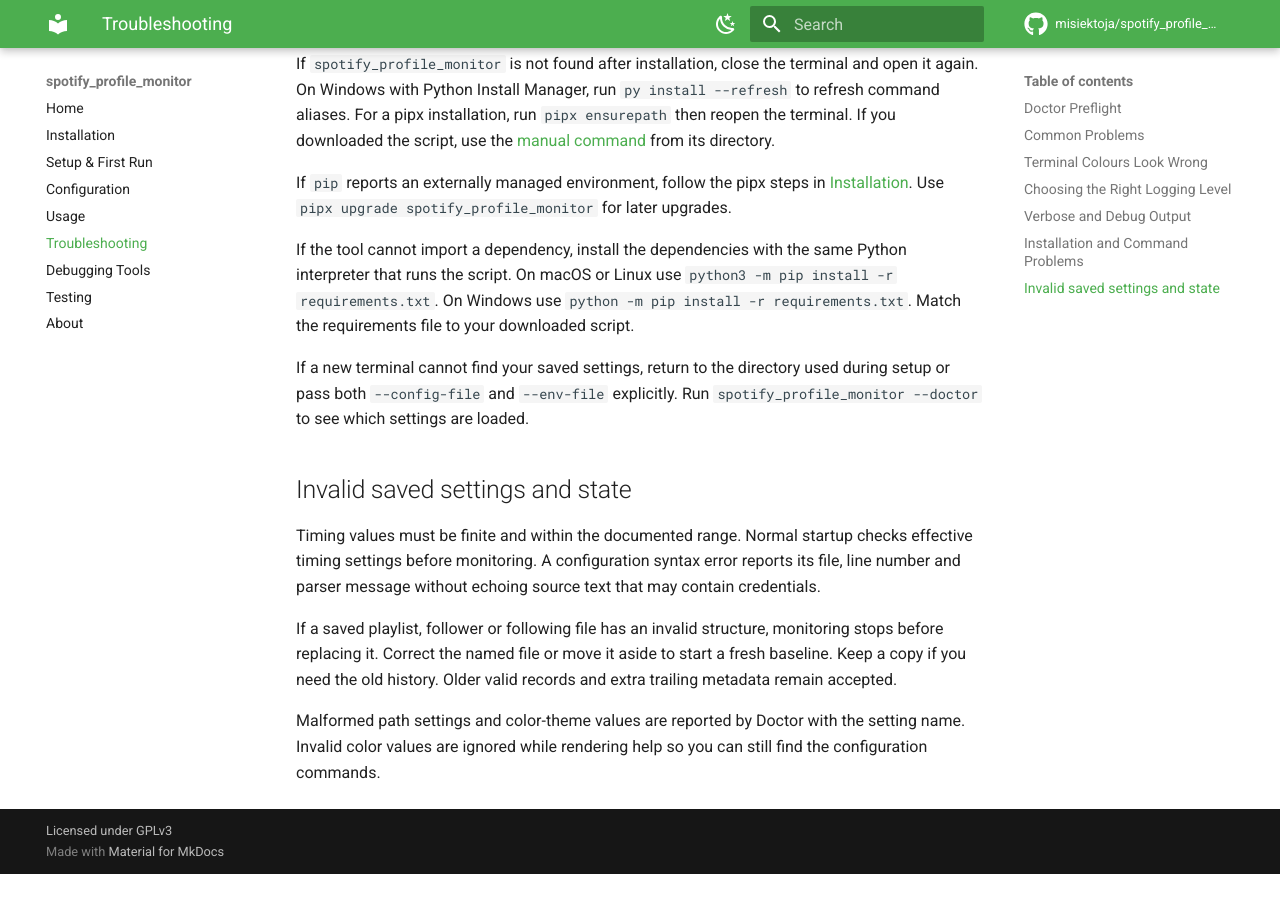
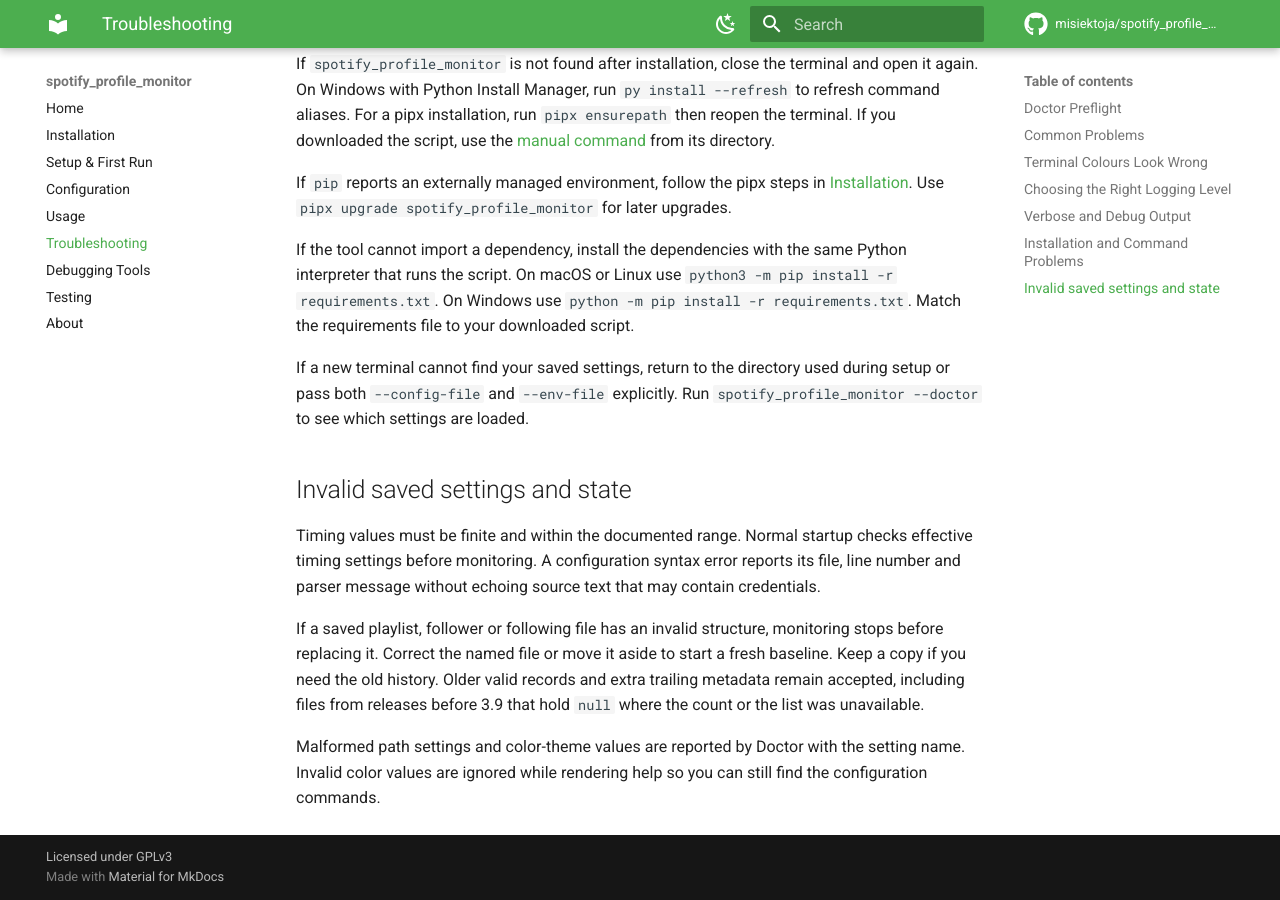
Before and after one commit to misiektoja/spotify_profile_monitor, an MkDocs documentation site: the page built from docs/troubleshooting.md, in a window 1280 px wide and 900 px high, scrolled down 3346 px. Built offline with MkDocs 1.6.1 and Material for MkDocs 9.7.7, drawn with Linux system fonts in a browser that asks for light colours; comment, search, counter and statistics services are not loaded; before the commit the page ends 4220 px from its top, so only the background shows below that.

Commit message:
docs(troubleshooting): note that history files with null fields still load

```diff
--- a/docs/troubleshooting.md
+++ b/docs/troubleshooting.md
@@ -100,6 +100,6 @@
 
 Timing values must be finite and within the documented range. Normal startup checks effective timing settings before monitoring. A configuration syntax error reports its file, line number and parser message without echoing source text that may contain credentials.
 
-If a saved playlist, follower or following file has an invalid structure, monitoring stops before replacing it. Correct the named file or move it aside to start a fresh baseline. Keep a copy if you need the old history. Older valid records and extra trailing metadata remain accepted.
+If a saved playlist, follower or following file has an invalid structure, monitoring stops before replacing it. Correct the named file or move it aside to start a fresh baseline. Keep a copy if you need the old history. Older valid records and extra trailing metadata remain accepted, including files from releases before 3.9 that hold `null` where the count or the list was unavailable.
 
 Malformed path settings and color-theme values are reported by Doctor with the setting name. Invalid color values are ignored while rendering help so you can still find the configuration commands.
```
